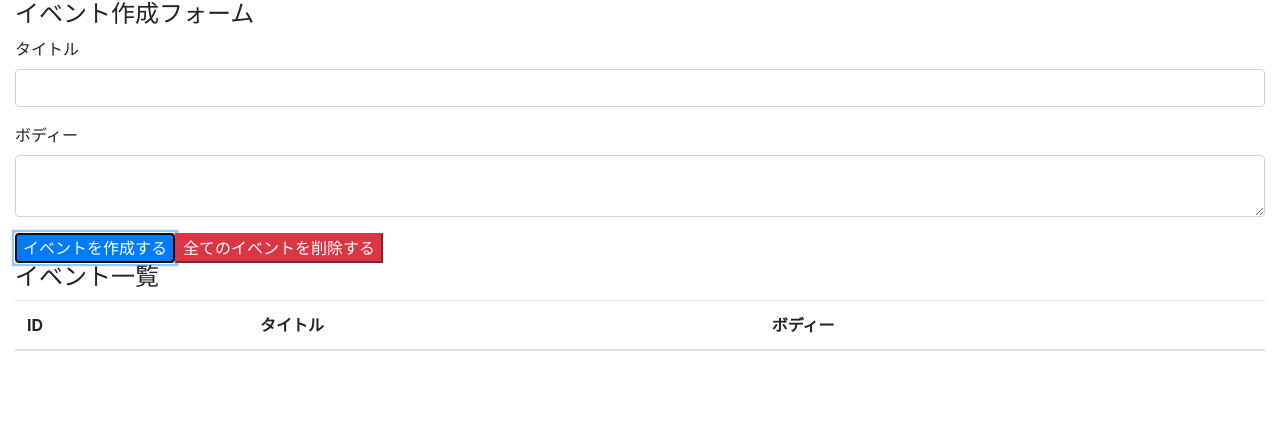
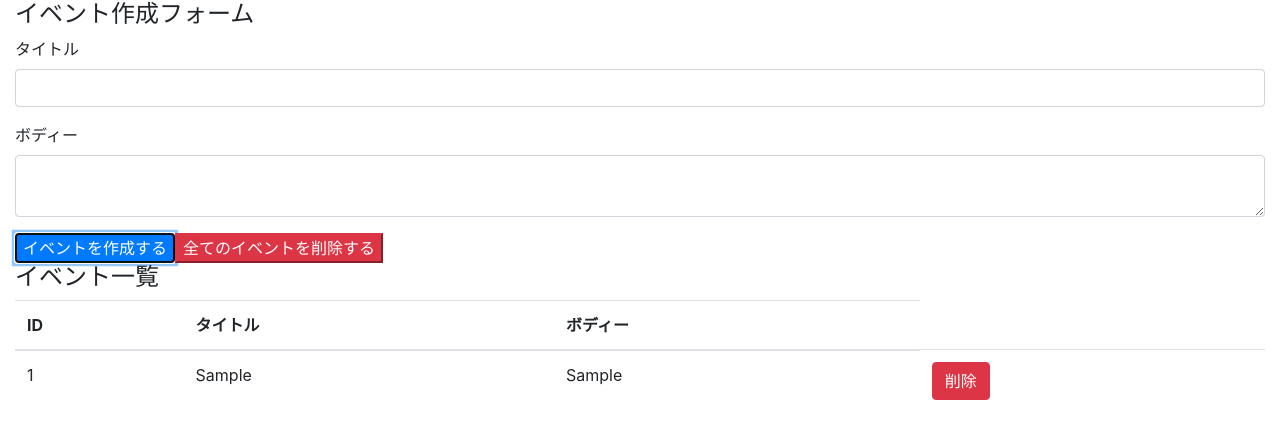
Before and after one commit to keiusukematsuda/react-hooks-101, a React (Create React App) app: page / in a window 1280 px wide. Both pictures are taken after typing "Sample", "Sample" into the empty fields and a click on the button "イベントを作成する". Shown: the top 438 px of the page. Built offline with nearby package versions, Linux system fonts and the light colour scheme.

Commit message:
display events refactor & implement remove button

```diff
--- a/src/components/App.js
+++ b/src/components/App.js
@@ -2,6 +2,7 @@
 
 import 'bootstrap/dist/css/bootstrap.min.css';
 
+import Event from './Event';
 import reducer from '../reducers';
 
 const App = () => {
@@ -47,7 +48,7 @@
           </tr>
         </thead>
         <tbody>
-
+          {state.map((event, index) => (<Event key={index} event={event} dispatch={dispatch} />))}
         </tbody>
       </table>
     </div>
--- /dev/null
+++ b/src/components/Event.js
@@ -0,0 +1,18 @@
+import React from 'react';
+
+const Event = ({ event, dispatch }) => {
+    const id = event.id
+    const handleClickDeleteButton = () => {
+        dispatch({type: 'DELETE_EVENT', id})
+    }
+    return  (
+    <tr>
+        <td>{id}</td>
+        <td>{event.title}</td>
+        <td>{event.body}</td>
+        <td><button type="button" className='btn btn-danger' onClick={handleClickDeleteButton}>削除</button></td>
+    </tr>
+    )
+}
+
+export default Event;
--- a/src/reducers/index.js
+++ b/src/reducers/index.js
@@ -1,15 +1,15 @@
 const events = (state = [], action) => {
     switch(action.type) {
-        case 'CREATE-EVENT':
+        case 'CREATE_EVENT':
             const event = { title:action.title, body: action.body };
             const length = state.length;
             let id = (length === 0 ? 1 : state[length - 1].id + 1 );
             return [...state, {id, ...event}];
-        case 'DELETE-EVENT':
-            return
-        case 'DELETE-ALL-EVENTS':
+        case 'DELETE_EVENT':
+            return state.filter( event => event.id !== action.id);
+        case 'DELETE_ALL-EVENTS':
             return [];
-                    default:
+        default:
             return state;
     }
 }
```
